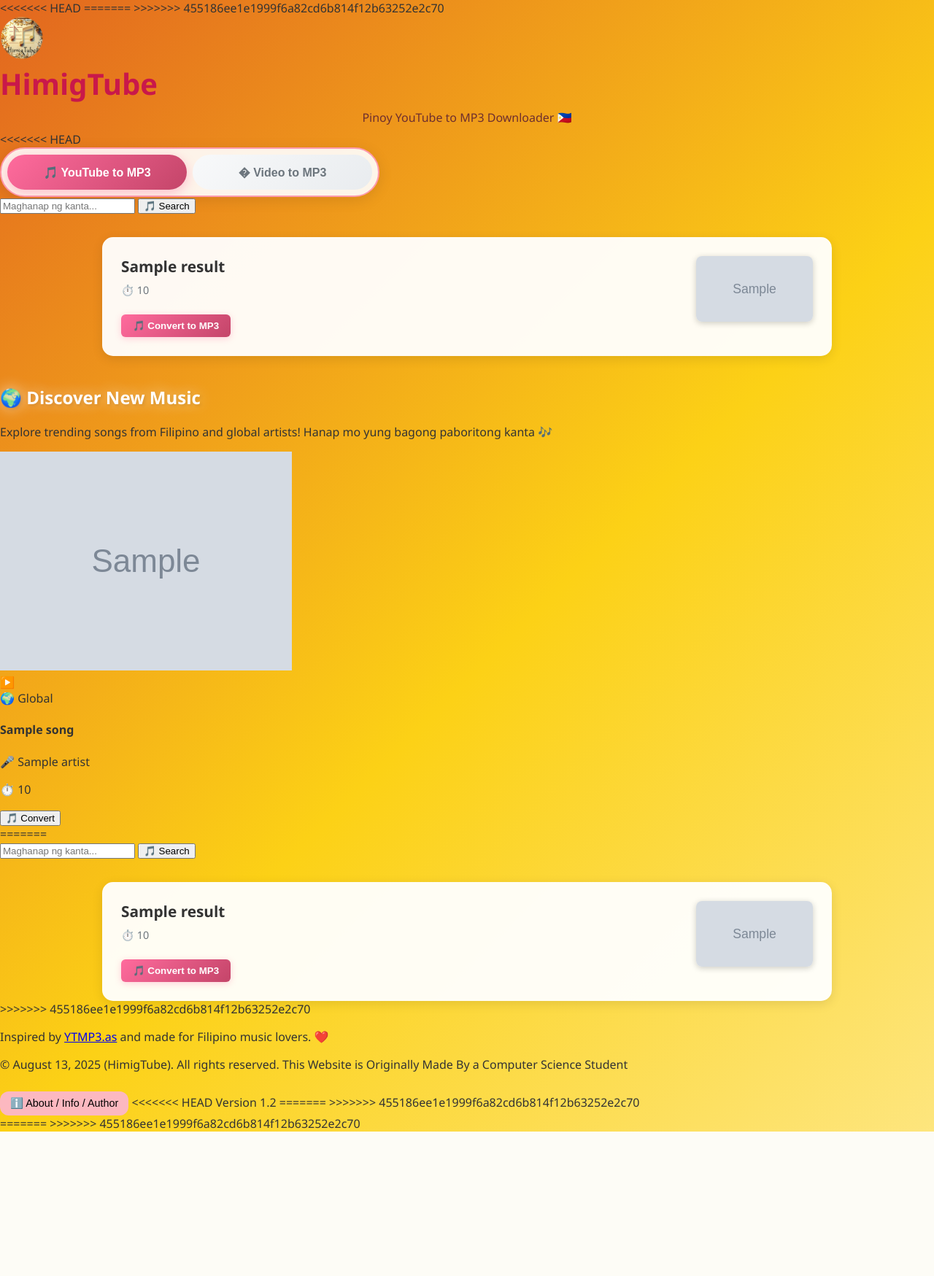
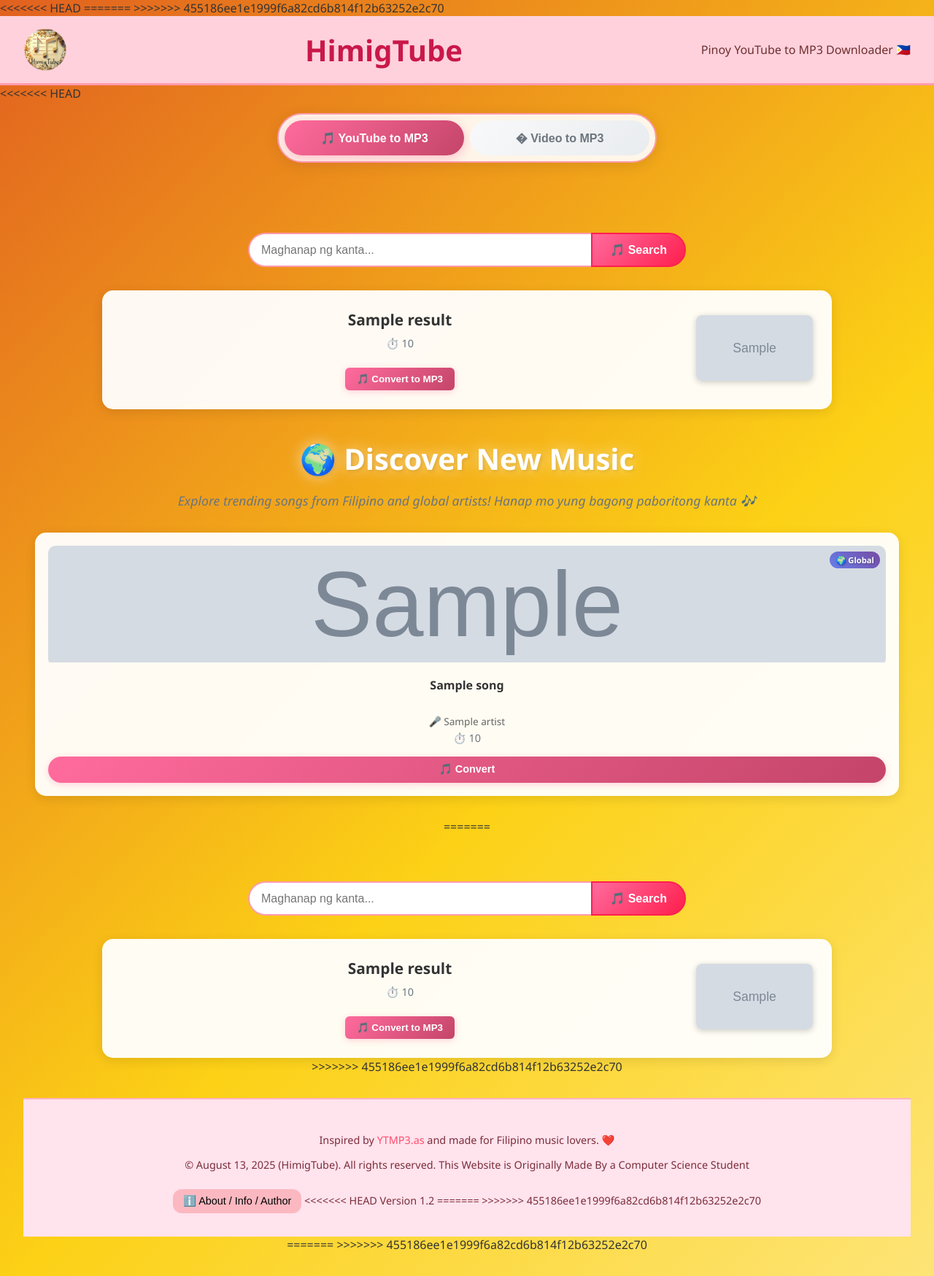
Before and after one commit to fredrexsalac/himigtube, a Django app: template converter/templates/converter/home.html in a window 1280 px wide. Shown: the whole page at 73% size. Before the commit the page ends 1551 px from the top, so only its background shows below. Run offline with Django 5.2, Linux system fonts and the light colour scheme; the template is opened without the code that fills it: most values are stand-ins (such as "Sample title", 1, 10 or a date in 2020); grey boxes marked "Sample" are stand-in pictures; parts of the project's set-up code (start-up, migrations or seed data) failed here and were passed over; some libraries are stand-ins or nearby versions.

Commit message:
Update styles.css

```diff
--- a/converter/static/converter/css/styles.css
+++ b/converter/static/converter/css/styles.css
@@ -17,7 +17,6 @@
   position: relative;
 }
 
-<<<<<<< HEAD
 /* � Main Content */
 .main-content {
   flex: 1;
@@ -82,8 +81,6 @@
   }
 }
 
-=======
->>>>>>> 455186ee1e1999f6a82cd6b814f12b63252e2c70
 /* 🔝 Header */
 .header {
   display: flex;
@@ -163,7 +160,6 @@
   text-align: center;
 }
 
-<<<<<<< HEAD
 /* 🧭 Navigation Menu */
 .nav-menu {
   display: flex;
@@ -239,51 +235,10 @@
   max-width: 1000px;
   margin-left: auto;
   margin-right: auto;
-=======
-/* 🔍 Search Form */
-.search-form {
-  display: flex;
-  justify-content: center;
-  flex-wrap: wrap;
-  gap: 0.5rem;
-  margin: 1.5rem auto;
-}
-
-.search-input {
-  padding: 0.7rem 1rem;
-  font-size: 1rem;
-  width: 300px;
-  border: 2px solid #ffb3c1;
-  border-radius: 50px;
-  outline: none;
-}
-
-.search-btn {
-  padding: 0.7rem 1.2rem;
-  font-size: 1rem;
-  background-color: #ff4d6d;
-  color: white;
-  border: none;
-  border-radius: 50px;
-  cursor: pointer;
-  transition: background-color 0.3s ease;
-}
-
-.search-btn:hover {
-  background-color: #ff1e4d;
-}
-
-/* 🎶 Results */
-.results {
-  margin: 2rem auto;
-  width: 90%;
-  max-width: 900px;
->>>>>>> 455186ee1e1999f6a82cd6b814f12b63252e2c70
 }
 
 .result-item {
   display: flex;
-<<<<<<< HEAD
   align-items: center;
   background: rgba(255, 255, 255, 0.95);
   border-radius: 15px;
@@ -790,8 +745,7 @@
 }
 
 /* Mobile-first Responsive Styles (321px to 480px) */
-@media (min-width: 321px) and (max-width: 480px) {
-=======
+@media (min-width: 321px) and (: 480px) {
   justify-content: space-between;
   align-items: center;
   background-color: #fff0f5;
@@ -982,7 +936,6 @@
 
 /* 📱 Mobile-first Responsive Styles (480px and below) */
 @media (max-width: 480px) {
->>>>>>> 455186ee1e1999f6a82cd6b814f12b63252e2c70
   body {
     padding: 0.5rem;
   }
@@ -1022,11 +975,7 @@
   .search-btn {
     font-size: 0.95rem;
     padding: 0.6rem 1.2rem;
-<<<<<<< HEAD
     width: 50%;
-=======
-    width: 80%;
->>>>>>> 455186ee1e1999f6a82cd6b814f12b63252e2c70
   }
 
   .result-item {
@@ -1068,20 +1017,13 @@
   }
 }
 
-<<<<<<< HEAD
 /* Medium Mobile (481px to 767px) */
-=======
-/* 📲 Medium Mobile (481px to 767px) */
->>>>>>> 455186ee1e1999f6a82cd6b814f12b63252e2c70
 @media (min-width: 481px) and (max-width: 767px) {
   .header {
     flex-direction: column;
     align-items: center;
     text-align: center;
-<<<<<<< HEAD
     padding: 1rem;
-=======
->>>>>>> 455186ee1e1999f6a82cd6b814f12b63252e2c70
   }
 
   .logo {
@@ -1089,7 +1031,6 @@
     margin-bottom: 0.5rem;
   }
 
-<<<<<<< HEAD
   .title {
     font-size: 2rem;
   }
@@ -1098,18 +1039,12 @@
     font-size: 1rem;
   }
 
-=======
->>>>>>> 455186ee1e1999f6a82cd6b814f12b63252e2c70
   .search-input {
     width: 80%;
   }
 
   .search-btn {
-<<<<<<< HEAD
     width: 50%;
-=======
-    width: 70%;
->>>>>>> 455186ee1e1999f6a82cd6b814f12b63252e2c70
   }
 
   .result-item {
@@ -1134,7 +1069,6 @@
   }
 }
 
-<<<<<<< HEAD
 /* Tablets and small laptops (768px to 991px) */
 @media (min-width: 768px) and (max-width: 991px) {
   .header {
@@ -1145,10 +1079,6 @@
     height: 55px;
   }
 
-=======
-/* 💻 Tablets and small laptops (768px to 991px) */
-@media (min-width: 768px) and (max-width: 991px) {
->>>>>>> 455186ee1e1999f6a82cd6b814f12b63252e2c70
   .search-form {
     flex-direction: row;
     justify-content: center;
@@ -1166,7 +1096,6 @@
     padding: 0.5rem 1.2rem;
   }
 }
-<<<<<<< HEAD
 
 /* Large tablets and small desktops (992px to 1199px) */
 @media (min-width: 992px) and (max-width: 1199px) {
@@ -1836,5 +1765,3 @@
   margin: 4px 0;
   font-weight: 500;
 }
-=======
->>>>>>> 455186ee1e1999f6a82cd6b814f12b63252e2c70
```
